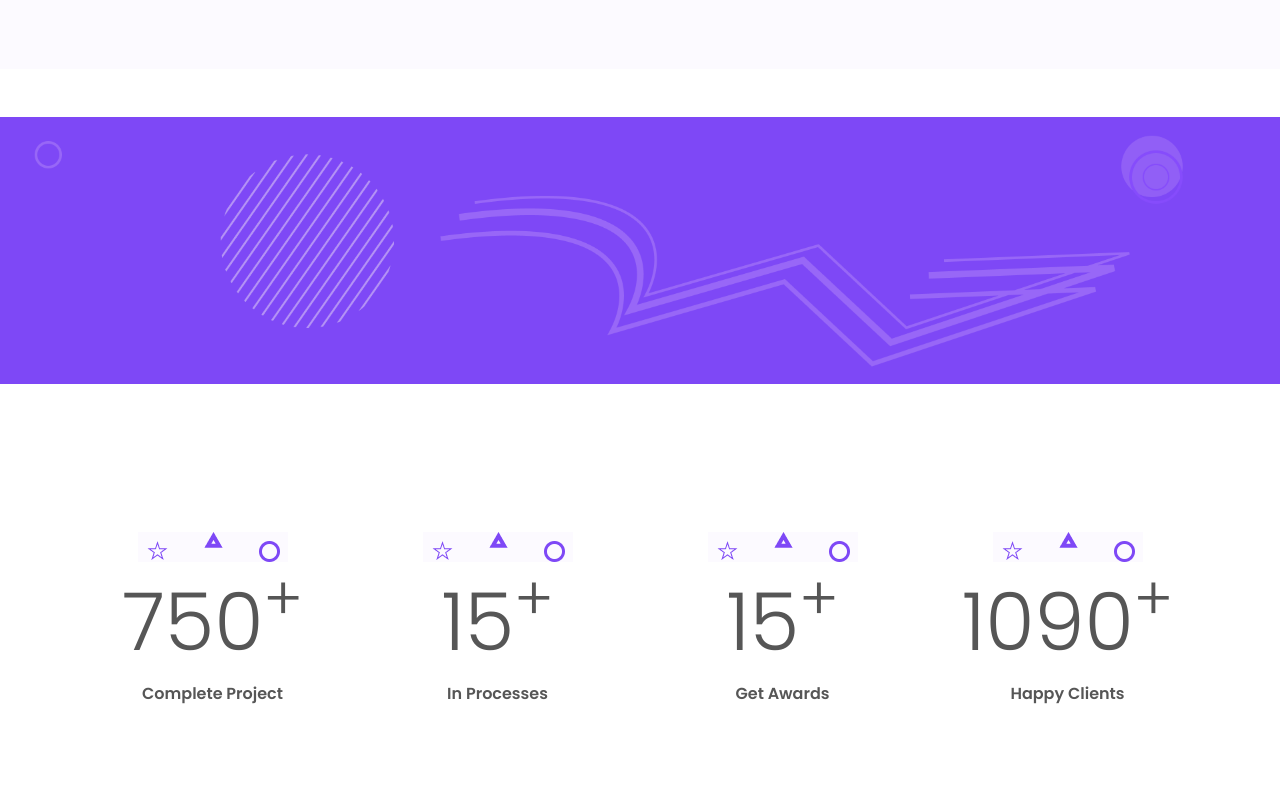
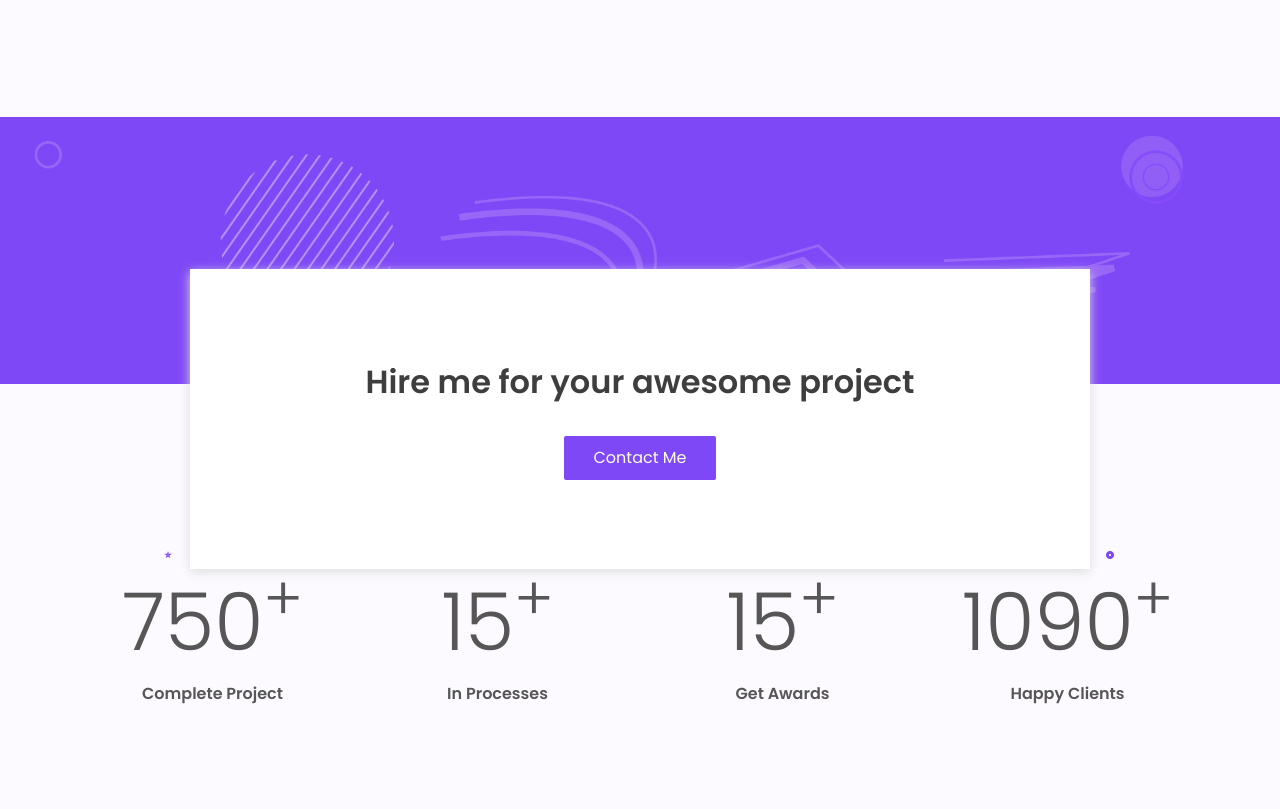
Before and after one commit to phuongtaycm157/My-CV-online, a plain HTML site: page index.html in a window 1280 px wide. Shown: the part 2969-3778 px from the top of the page. Drawn offline with nearby package versions, Linux system fonts and the light colour scheme.

Commit message:
Blog completed

```diff
--- a/index.html
+++ b/index.html
@@ -231,14 +231,14 @@
 	</div>
 
 	<!-- blog -->
-	<div class="blog">
+	<div class="blog" id="blog">
 		<img src="images/Web_Shop.png" alt="" class="img-fluid mt-5">
 		<div class="container my-5">
 			<div class="row">
 				<div class="col-md-3">
 					<div class="my-card">
 						<div class="my-card-conent">
-							<img src="images/Mini_Title.png"  class="img-fluid">
+							<img src="images/Mini_Title2.png"  class="img-fluid">
 						</div>
 						<div class="my-card-header">750<sup>+</sup></div>
 						<div class="my-card-content">Complete Project</div>
@@ -247,7 +247,7 @@
 				<div class="col-md-3">
 					<div class="my-card">
 						<div class="my-card-conent">
-							<img src="images/Mini_Title.png"  class="img-fluid">
+							<img src="images/Mini_Title2.png"  class="img-fluid">
 						</div>
 						<div class="my-card-header">15<sup>+</sup></div>
 						<div class="my-card-content">In Processes</div>
@@ -256,7 +256,7 @@
 				<div class="col-md-3">
 					<div class="my-card">
 						<div class="my-card-conent">
-							<img src="images/Mini_Title.png"  class="img-fluid">
+							<img src="images/Mini_Title2.png"  class="img-fluid">
 						</div>
 						<div class="my-card-header">15<sup>+</sup></div>
 						<div class="my-card-content">Get Awards</div>
@@ -265,11 +265,19 @@
 				<div class="col-md-3">
 					<div class="my-card">
 						<div class="my-card-conent">
-							<img src="images/Mini_Title.png"  class="img-fluid">
+							<img src="images/Mini_Title2.png"  class="img-fluid">
 						</div>
 						<div class="my-card-header">1090<sup>+</sup></div>
 						<div class="my-card-content">Happy Clients</div>
 					</div>
+				</div>
+			</div>
+		</div>
+		<div class="container">
+			<div class="row justify-content-center">
+				<div class="banner">
+					<div class="text">Hire me for your awesome project</div>
+					<a href="#" class="btn btn-primary">Contact Me</a>
 				</div>
 			</div>
 		</div>
--- a/styles/style.css
+++ b/styles/style.css
@@ -236,6 +236,10 @@
 }
 
 /*Blog*/
+.blog {
+	background-color: #fcfaff;
+	position: relative;
+}
 .my-card {
 	margin-top: 100px;
 	margin-bottom: 100px;
@@ -249,3 +253,34 @@
 .my-card .my-card-content {
 	font-weight: 600;
 }
+.banner {
+	box-shadow: 0 3px 10px #ddd;
+	width: 900px;
+	height: 300px;
+	display: flex;
+	flex-direction: column;
+	justify-content: center;
+	align-items: center;
+	position: absolute;
+	background-color: white;
+	top: 200px;
+}
+.banner .text {
+	font-size: 2rem;
+	font-weight: 600;
+	margin-bottom: 30px;
+	color: #3e3e3e;
+}
+.banner .btn-primary {
+	background-color: #7e48f6;
+	border: none;
+	padding: 10px 30px;
+	border-radius: 2px;
+}
+.banner .btn-primary:hover {
+	background-color: #9670e9;
+}
+.banner .btn-primary:active {
+	background-color: #9670e9;
+	outline-color: #9670e9;
+}
```
Also changed, not shown: images/Mini_Title2.png (added).
